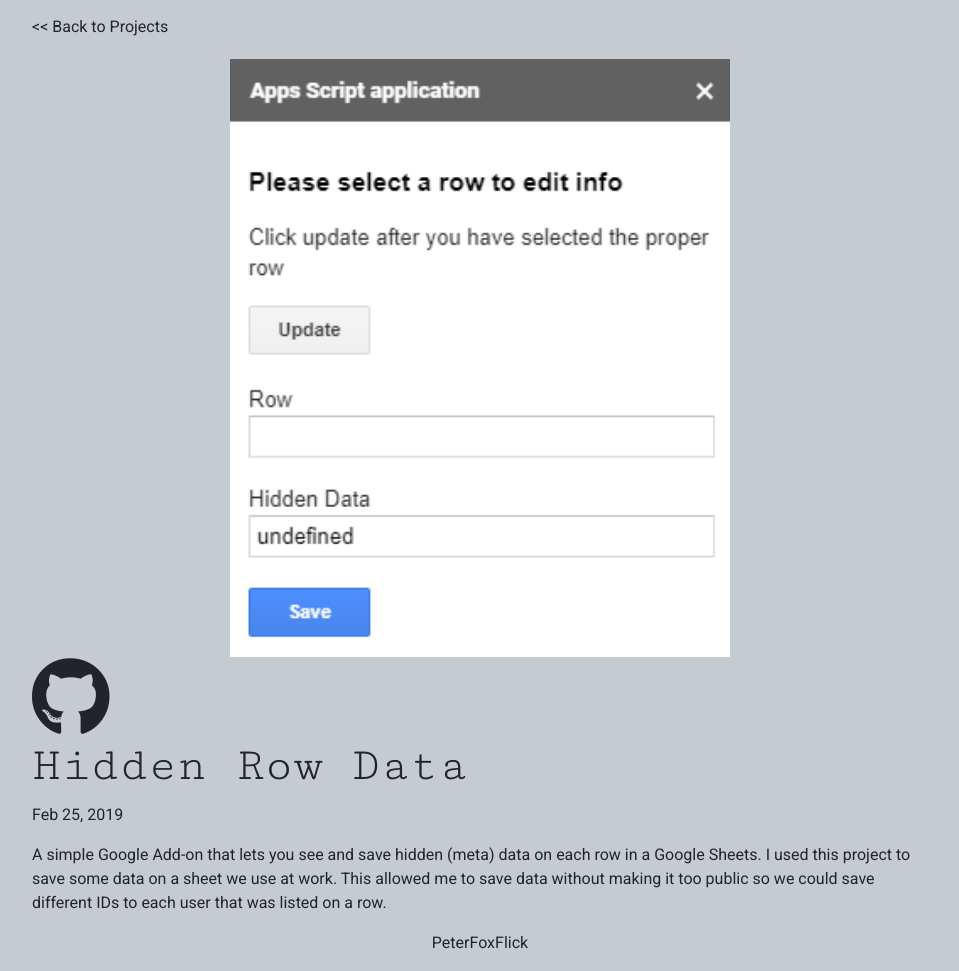
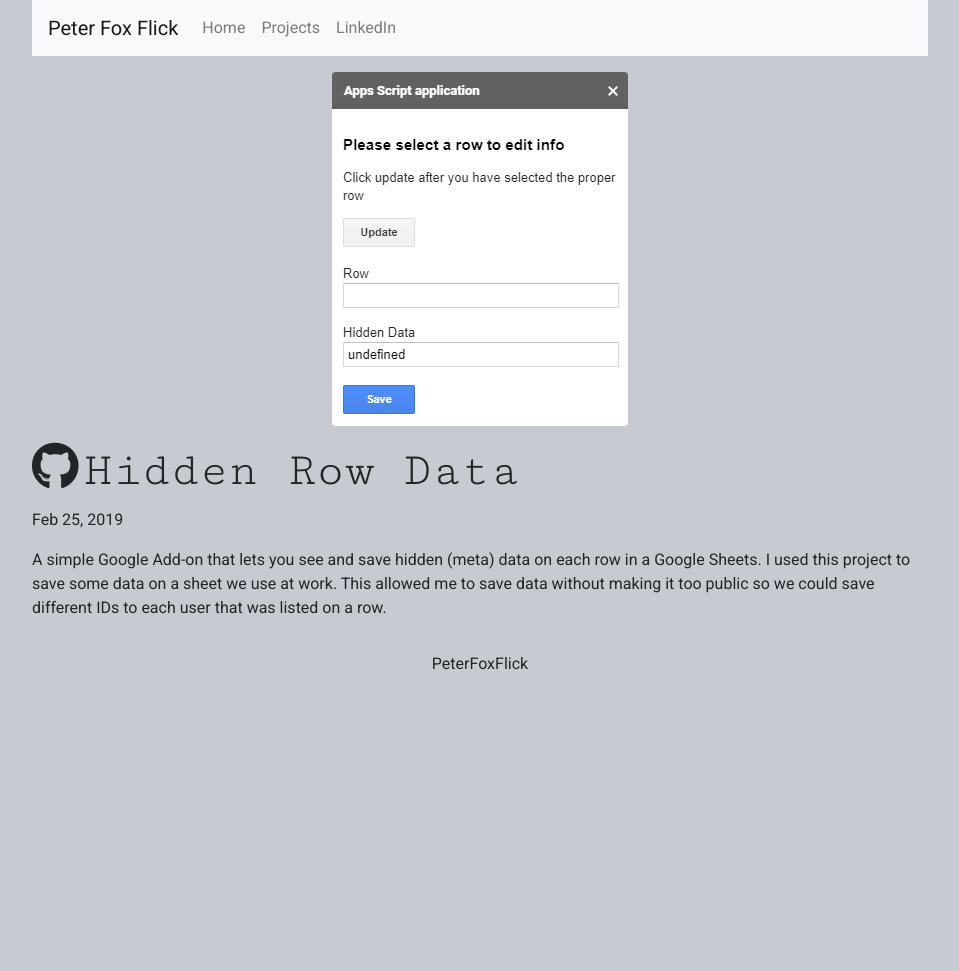
Before and after one commit to peterfoxflick/OldWebsite, a Jekyll site: the page built from _projects/2019-2-25-hidden-row-data.md, in a window 1280 px wide. Shown: the whole page, without its empty margins (160-1119 px from the left). Built offline with Jekyll 4.4.1, drawn with Linux system fonts in a browser that asks for light colours; after the commit the page ends 900 px from its top, so only the background shows below that.

Commit message:
Vissual improvments via bootstrap

```diff
--- a/_layouts/project.html
+++ b/_layouts/project.html
@@ -1,42 +1,56 @@
 ---
 layout: default
 ---
-<div style="margin-top:15px;"><a href="{{ site.url }}/projects">&lt&lt Back to Projects</a></div>
+
+<nav class="navbar navbar-expand-lg navbar-light bg-light">
+  <a class="navbar-brand" href="https://www.peterfoxflick.com">Peter Fox Flick</a>
+  <button class="navbar-toggler" type="button" data-toggle="collapse" data-target="#navbarNav" aria-controls="navbarNav" aria-expanded="false" aria-label="Toggle navigation">
+    <span class="navbar-toggler-icon"></span>
+  </button>
+  <div class="collapse navbar-collapse" id="navbarNav">
+    <ul class="navbar-nav">
+      <li class="nav-item">
+         <a class="nav-link" href="https://www.peterfoxflick.com">Home </a>
+      </li>
+      <li class="nav-item">
+        <a class="nav-link" href="https://www.peterfoxflick.com/projects">Projects </a>
+      </li>
+      <li class="nav-item">
+        <a class="nav-link" href="https://www.linkedin.com/in/peter-flickinger/">LinkedIn </a>
+      </li>
+    </ul>
+  </div>
+</nav>
+
+<div class="container">
+   <div class="row">
       {%- if page.img -%}
-    <img class="fluid-img" src='/assets/projects/{{ page.img }}'>
+        <img class="img-fluid rounded mx-auto d-block my-3" src='/assets/projects/{{ page.img }}'>
       {%- endif -%}
-  <div class="links-page">
+   </div>
 
+   <div class="row">
+      <article class="post h-entry" itemscope itemtype="http://schema.org/BlogPosting">
+         <header class="post-header">
+           <h1 class="post-title p-name" itemprop="name headline">
                {%- if page.gitHub -%}
-      <div class="one-third"><a href="{{ page.gitHub }}"  data-toggle="tooltip" title="GitHub Code""><i class="fab fa-github fa-5x"></i></a></div>
+                 <a href="{{ page.gitHub }}"  data-toggle="tooltip" title="GitHub Code" class="github-link" ><i class="fab fa-github"></i></a>
                {%- endif -%}
-
-
-
-  </div>
-  <article class="post h-entry" itemscope itemtype="http://schema.org/BlogPosting">
-
-  <header class="post-header">
-    <h1 class="post-title p-name" itemprop="name headline">{{ page.title | escape }}</h1>
+               {{ page.title | escape }}
+            </h1>
            <p class="post-meta">
              <time class="dt-published" datetime="{{ page.date | date_to_xmlschema }}" itemprop="datePublished">
                {%- assign date_format = site.minima.date_format | default: "%b %-d, %Y" -%}
                {{ page.date | date: date_format }}
              </time>
-      <!-- {%- if page.author -%}
-        • <span itemprop="author" itemscope itemtype="http://schema.org/Person"><span class="p-author h-card" itemprop="name">{{ page.author }}</span></span>
-      {%- endif -%}</p> -->
          </header>
 
          <div class="post-content e-content" itemprop="articleBody">
-
            {{ content }}
          </div>
 
+      </article>
 
-  {%- if site.disqus.shortname -%}
-    {%- include disqus_comments.html -%}
-  {%- endif -%}
+   </div>
 
-  <a class="u-url" href="{{ page.url | relative_url }}" hidden></a>
-</article>
+</div>
--- a/assets/main.scss
+++ b/assets/main.scss
@@ -45,11 +45,6 @@
     text-decoration: none;
 }
 
-.header {
-	margin: auto;
-	max-width: 600px;
-}
-
 #header {
 	padding: 10px;
 }
@@ -61,6 +56,15 @@
   grid-gap: 20px;
   padding: 10px;
 
+}
+
+.list-img{
+	margin-top: auto;
+	margin-bottom: auto;
+}
+
+.github-link{
+	margin-right: 5px;
 }
 
 .card-body {
```
Also changed, not shown: _layouts/projects.html (+44 -43 lines). Lines whose indentation alone changed are shown as unchanged.
